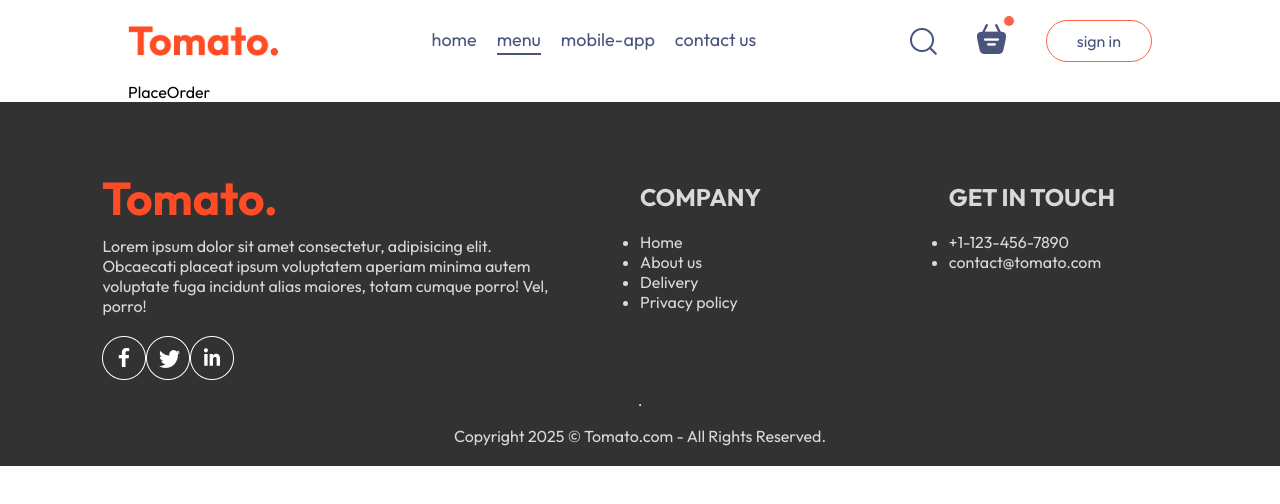
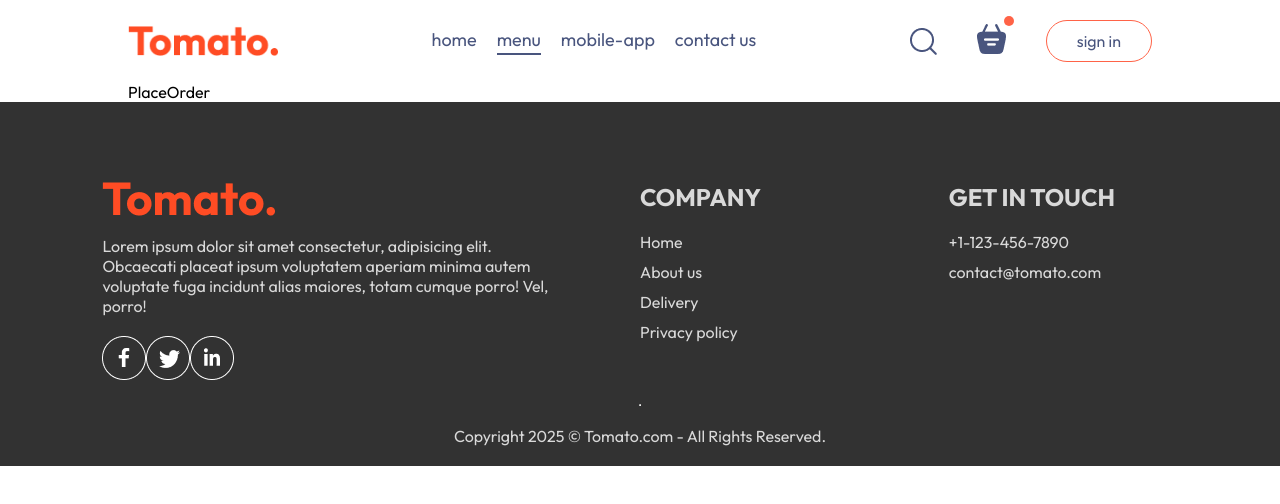
Before and after one commit to UdayChaudhary1/food-delivery-app, a React (Vite) app in the folder frontend/: page /order in a window 1280 px wide. Shown: the top 504 px of the page. Built offline with nearby package versions, Linux system fonts and the light colour scheme.

Commit message:
Remove list style and add bottom margin to lists

```diff
--- a/frontend/src/components/Footer/Footer.css
+++ b/frontend/src/components/Footer/Footer.css
@@ -22,3 +22,8 @@
   align-items: start;
   gap: 20px;
 }
+
+.footer-content-left li, .footer-content-right li, .footer-content-center li{
+  list-style: none;
+  margin-bottom: 10px;
+}
```
